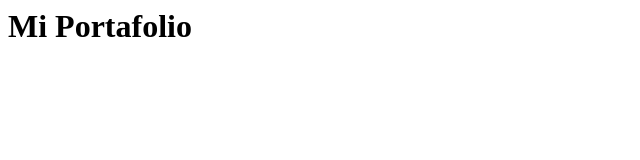
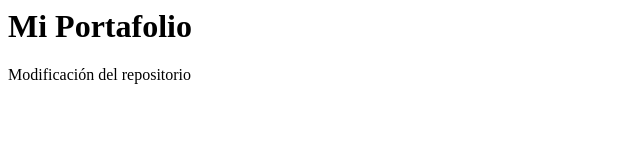
Before and after one commit to webJaviC/portfolioFrentend, a plain HTML site: page index.html in a window 1280 px wide. Shown: the whole page, without its empty margins (0-640 px from the left). Drawn offline with Linux system fonts and the light colour scheme.

Commit message:
Update index.html

```diff
--- a/index.html
+++ b/index.html
@@ -1 +1,2 @@
 <h1>Mi Portafolio</h1>
+<p>Modificación del repositorio</p>
```
